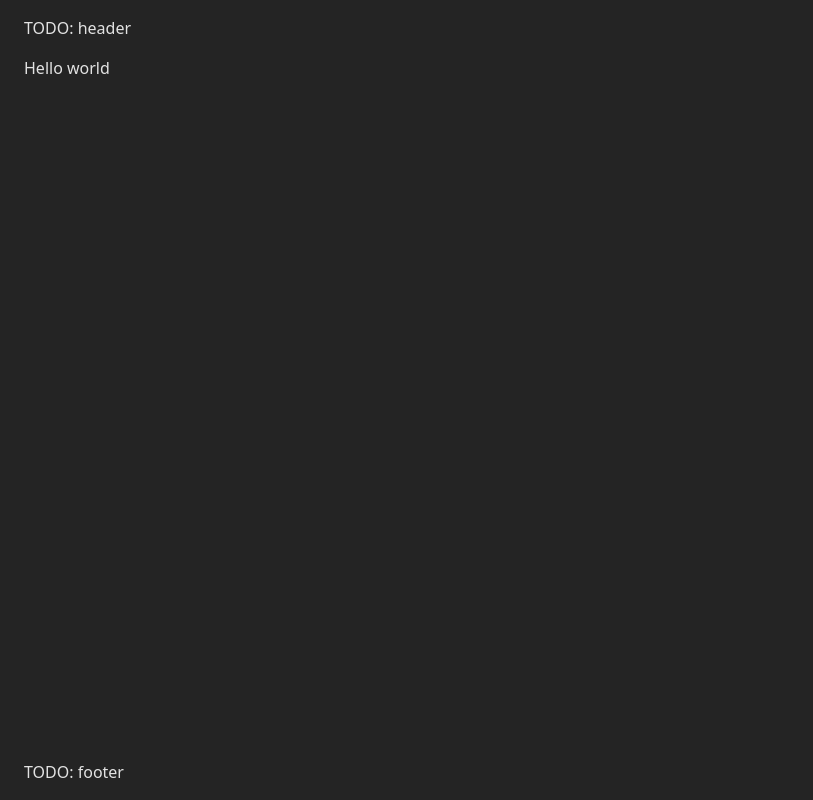
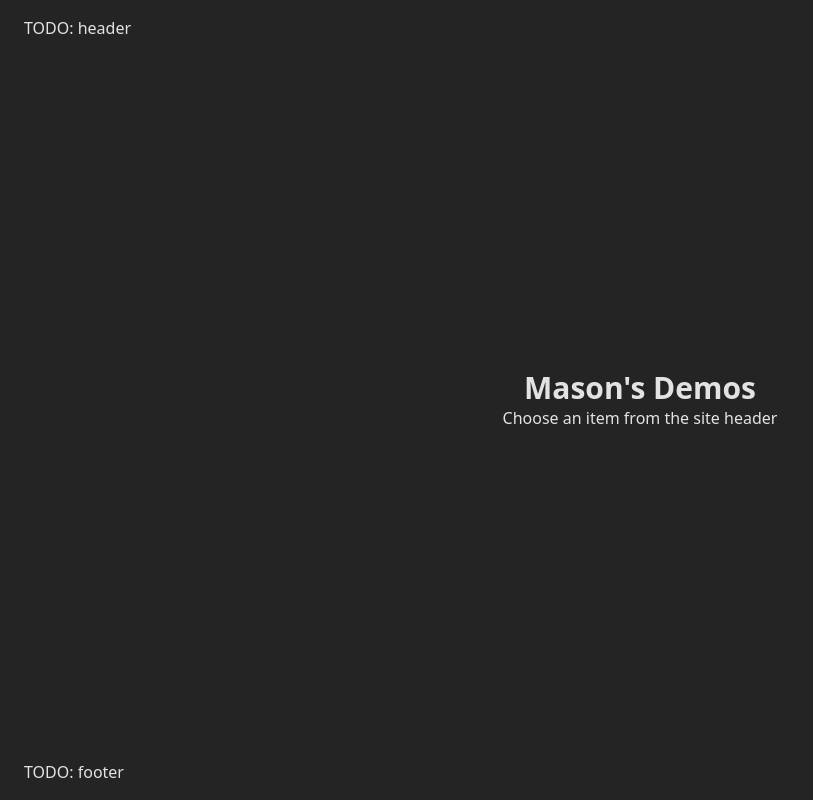
Before and after one commit to tb9-Mason/mturner-demo, a React (Vite) app: page / in a window 1280 px wide. Shown: the whole page, without its empty margins (0-813 px from the left). Built offline with nearby package versions, Linux system fonts and the light colour scheme; no server answers.

Commit message:
Adds react-router - Changes how the graphql client is provided to use query preloading - Changes App -> Home and moves into a routes folder - Adds a Heading component

```diff
--- a/src/App.tsx
+++ /dev/null
@@ -1,9 +0,0 @@
-function App() {
-  return (
-    <div className="w-full flex-1 max-w-screen-xl mx-auto px-6">
-      <div>Hello world</div>
-    </div>
-  );
-}
-
-export default App;
--- /dev/null
+++ b/src/common/components/index.ts
@@ -0,0 +1,2 @@
+export * from './layout';
+export * from './typography';
--- /dev/null
+++ b/src/common/components/typography/Heading.tsx
@@ -0,0 +1,10 @@
+import type { JSX, PropsWithChildren } from 'react';
+
+interface HeadingProps extends PropsWithChildren<JSX.IntrinsicElements['h1']> {
+  tag: 'h1' | 'h2' | 'h3' | 'h4' | 'h5' | 'h6';
+}
+
+export const Heading = ({ tag = 'h1', children, ...rest }: HeadingProps) => {
+  const Tag = tag;
+  return <Tag {...rest}>{children}</Tag>;
+};
--- /dev/null
+++ b/src/common/components/typography/index.ts
@@ -0,0 +1 @@
+export * from './Heading';
--- a/src/common/providers/GqlProvider.tsx
+++ b/src/common/providers/GqlProvider.tsx
@@ -1,11 +1,7 @@
 import type { PropsWithChildren } from 'react';
-import { ApolloClient, ApolloProvider, InMemoryCache } from '@apollo/client';
+import { ApolloProvider } from '@apollo/client';
+import { gqlClient } from '../utilities';
 
 export const GqlProvider = ({ children }: PropsWithChildren) => {
-  const client = new ApolloClient({
-    uri: `${import.meta.env.VITE_API_HOST}/graphql`,
-    cache: new InMemoryCache(),
-  });
-
-  return <ApolloProvider client={client}>{children}</ApolloProvider>;
+  return <ApolloProvider client={gqlClient}>{children}</ApolloProvider>;
 };
--- /dev/null
+++ b/src/common/utilities/gql.ts
@@ -0,0 +1,8 @@
+import { ApolloClient, createQueryPreloader, InMemoryCache } from '@apollo/client';
+
+export const gqlClient = new ApolloClient({
+  uri: `${import.meta.env.VITE_API_HOST}/graphql`,
+  cache: new InMemoryCache(),
+});
+
+export const preloadQuery = createQueryPreloader(gqlClient);
--- /dev/null
+++ b/src/common/utilities/index.ts
@@ -0,0 +1 @@
+export * from './gql';
--- a/src/main.tsx
+++ b/src/main.tsx
@@ -1,18 +1,31 @@
 import { StrictMode } from 'react';
 import { createRoot } from 'react-dom/client';
 import './index.css';
-import App from './App.tsx';
-import { Footer, Header } from './common/components/layout';
+import { Home } from './routes';
+import { Footer, Header } from './common/components';
 import { GqlProvider } from './common/providers';
+import { createBrowserRouter, Outlet, RouterProvider } from 'react-router';
+
+const router = createBrowserRouter([
+  {
+    path: '/',
+    element: (
+      <GqlProvider>
+        <div className="flex flex-col min-h-screen">
+          <Header />
+          <div className="flex w-full flex-1 max-w-screen-xl mx-auto px-6">
+            <Outlet />
+          </div>
+          <Footer />
+        </div>
+      </GqlProvider>
+    ),
+    children: [{ element: <Home />, index: true }],
+  },
+]);
 
 createRoot(document.getElementById('root')!).render(
   <StrictMode>
-    <GqlProvider>
-      <div className="flex flex-col min-h-screen">
-        <Header />
-        <App />
-        <Footer />
-      </div>
-    </GqlProvider>
+    <RouterProvider router={router} />
   </StrictMode>,
 );
--- /dev/null
+++ b/src/routes/Home.tsx
@@ -0,0 +1,12 @@
+import { Heading } from '../common/components';
+
+export const Home = () => {
+  return (
+    <div className="flex-1 flex-col items-center justify-center">
+      <div className="flex flex-col items-center justify-center h-full">
+        <Heading tag="h1">Mason's Demos</Heading>
+        <p>Choose an item from the site header</p>
+      </div>
+    </div>
+  );
+};
--- /dev/null
+++ b/src/routes/index.ts
@@ -0,0 +1 @@
+export * from './Home';
```
Also changed, not shown: package.json (+4 -3 lines), 1 other file (tests, documents, lock files or other folders).
